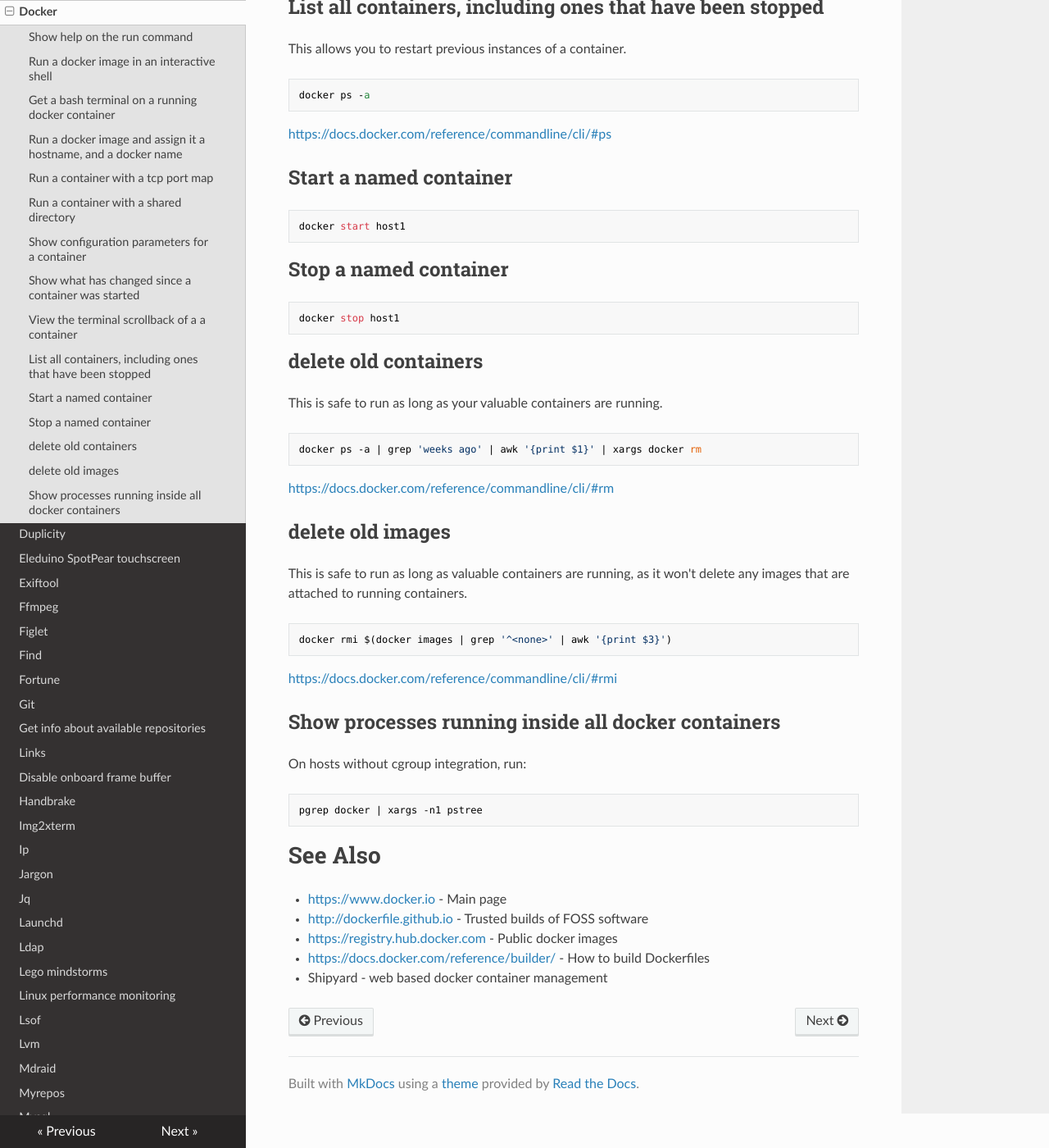
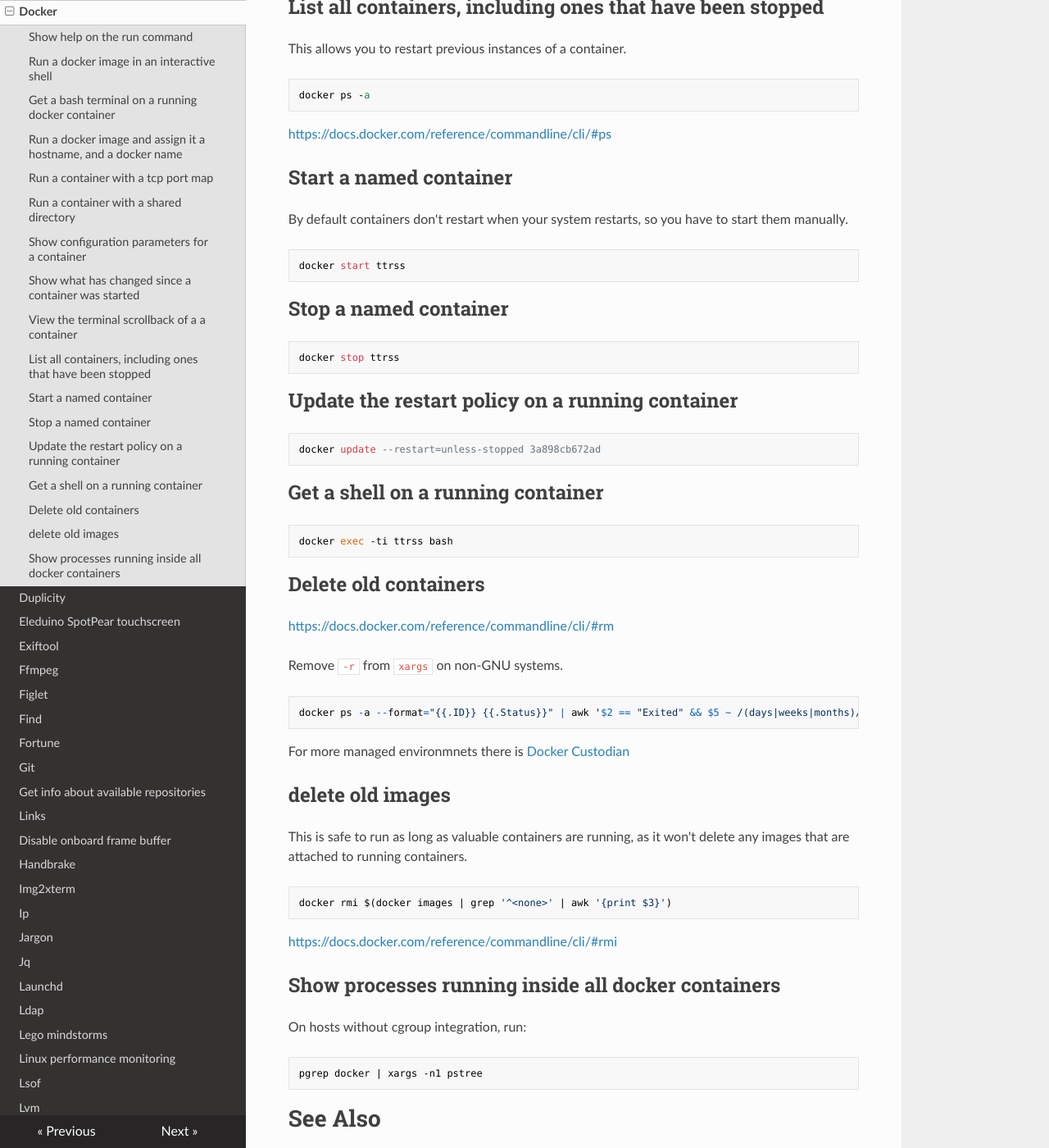
Before and after one commit to lando-cal/tech-notes, an MkDocs documentation site: the page built from docs/docker.md, in a window 1280 px wide and 1400 px high, scrolled down 1672 px. Shown: the whole window at 82% size. Built offline with MkDocs 1.6.1, drawn with Linux system fonts in a browser that asks for light colours; nearby versions of some CDN libraries; some of the changed text lies outside the part shown.

Commit message:
Clean up some examples. Add docker update.

````diff
--- a/docs/docker.md
+++ b/docs/docker.md
@@ -47,10 +47,10 @@ docker run -ti -p 18022:22 centos bash
 
 ## Run a container with a shared directory
 
-We are specifying :ro to make this a read-only mount
+We are specifying :ro to make this a read-only mount. Default is rw.
 
 ```
-docker run -d -v ~/www/:/var/www/html/:ro php:5.4.35-apache
+docker run -d -v "$HOME/www/:/var/www/html/:ro" php:5.4.35-apache
 ```
 
 ## Show configuration parameters for a container
@@ -87,25 +87,41 @@ docker ps -a
 
 ## Start a named container
 
+By default containers don't restart when your system restarts, so you have to start them manually.
+
 ```
-docker start host1
+docker start ttrss
 ```
 
 ## Stop a named container
 
 ```
-docker stop host1
+docker stop ttrss
 ```
 
-## delete old containers
-
-This is safe to run as long as your valuable containers are running.
+## Update the restart policy on a running container
 
 ```
-docker ps -a | grep 'weeks ago' | awk '{print $1}' | xargs docker rm
+docker update --restart=unless-stopped 3a898cb672ad
 ```
 
+## Get a shell on a running container
+
+```
+docker exec -ti ttrss bash
+```
+
+## Delete old containers
+
 <https://docs.docker.com/reference/commandline/cli/#rm>
+
+Remove `-r` from `xargs` on non-GNU systems.
+
+```
+docker ps -a --format="{{.ID}} {{.Status}}" | awk '$2 == "Exited" && $5 ~ /(days|weeks|months)/ {print $1}' | xargs -r docker rm
+```
+
+For more managed environmnets there is [Docker Custodian](https://github.com/Yelp/docker-custodian)
 
 ## delete old images
 
````
